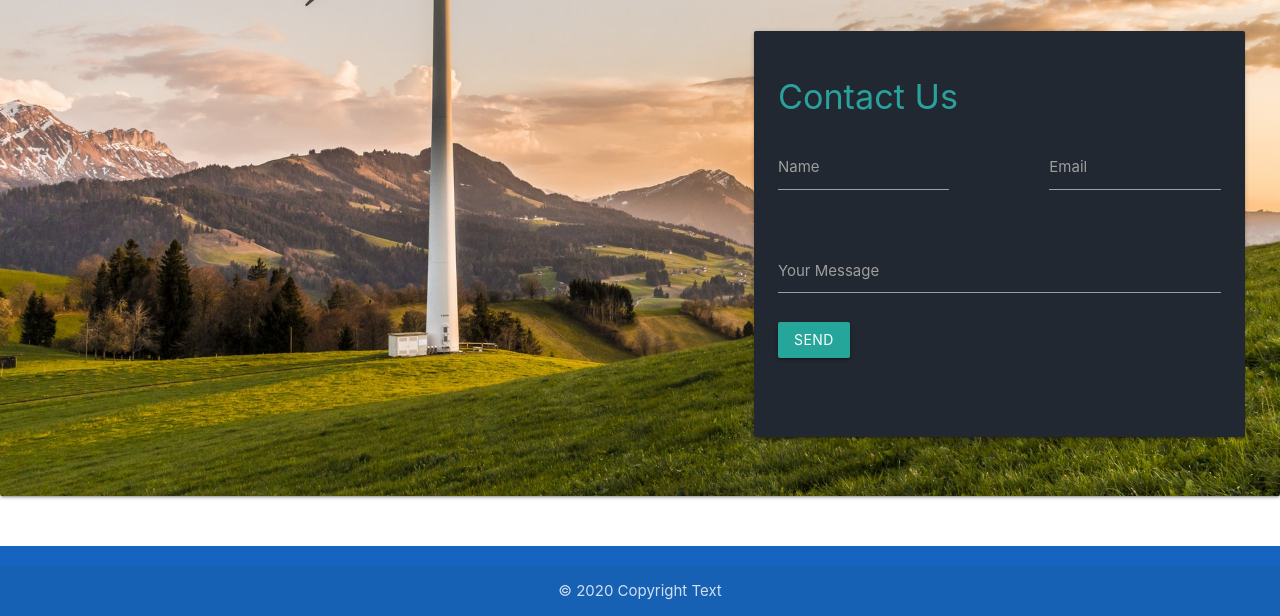
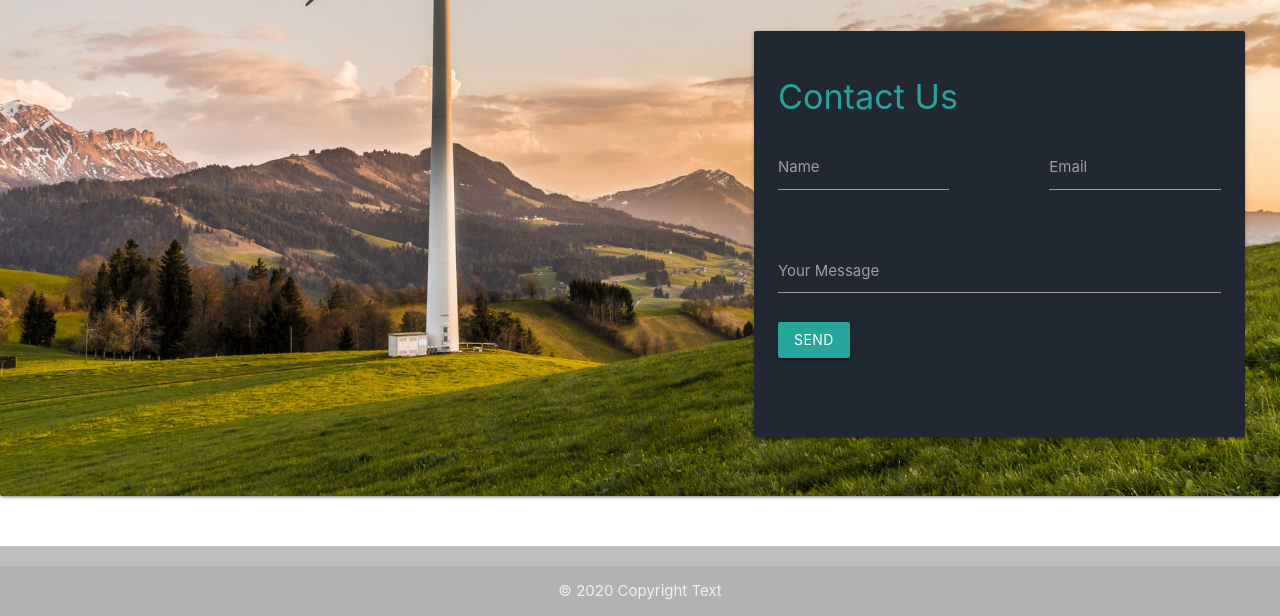
Before and after one commit to fastfists/TSAZone, a Flask app: page /design-brief in a window 1280 px wide. Shown: the part 3119-3735 px from the top of the page. Run offline with Flask 2, Linux system fonts and the light colour scheme.

Commit message:
color change

```diff
--- a/templates/design_brief.html
+++ b/templates/design_brief.html
@@ -197,7 +197,7 @@
         </section>
 
     </main>
-    <footer class="page-footer blue darken-3">
+    <footer class="page-footer grey lighten-1">
         <div class="footer-copyright center">
             <div class="container">
                 © 2020 Copyright Text
```
